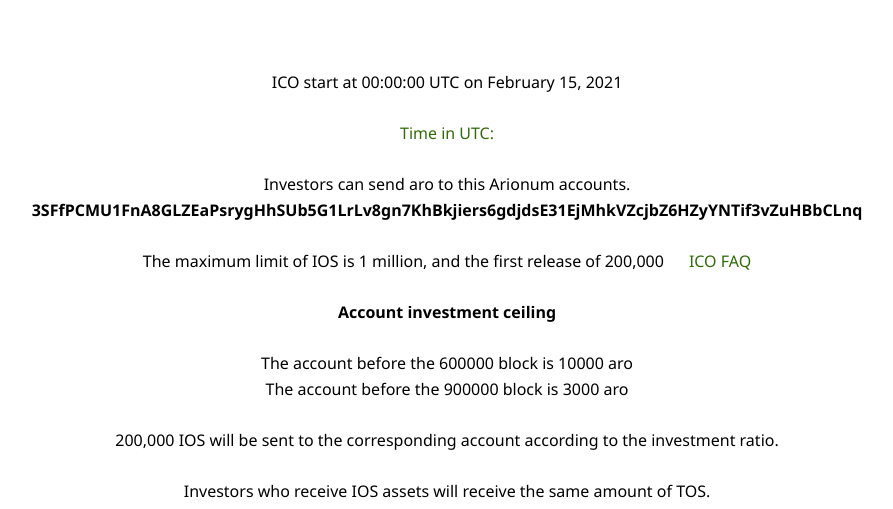
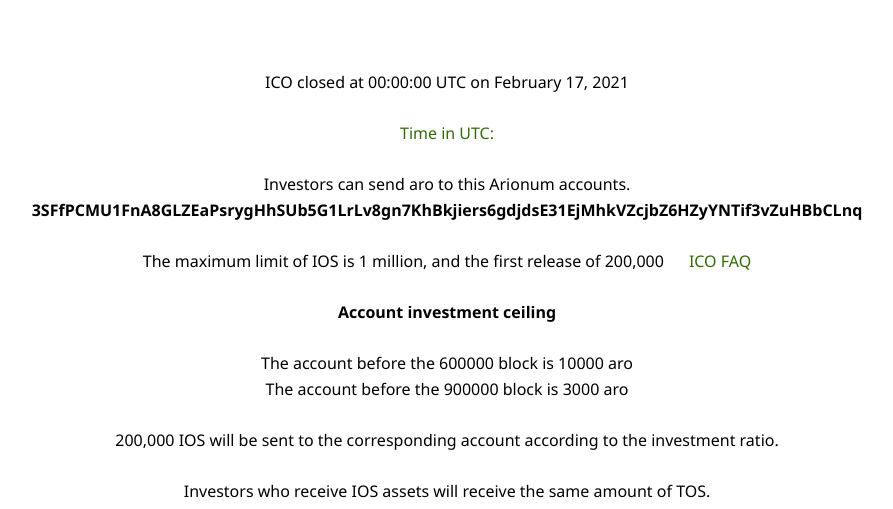
Before and after one commit to theaccountowner/theaccountowner.github.io, a plain HTML site: page index.html in a window 1280 px wide. Shown: the part 291-800 px from the top of the page, without its empty margins (193-1086 px from the left). Drawn offline with Linux system fonts and the light colour scheme; a script that the page names is missing.

Commit message:
Update index.html

```diff
--- a/index.html
+++ b/index.html
@@ -56,7 +56,7 @@
 
 
 <br>
-    <p>ICO start at 00:00:00 UTC on February 15, 2021<br><br>
+    <p>ICO closed at 00:00:00 UTC on February 17, 2021<br><br>
 
 <a href="https://time.is/UTC" id="time_is_link" rel="nofollow" style="font-size:16px">Time in UTC:</a>
 <span id="UTC_za00" style="font-size:16px"></span>
```
